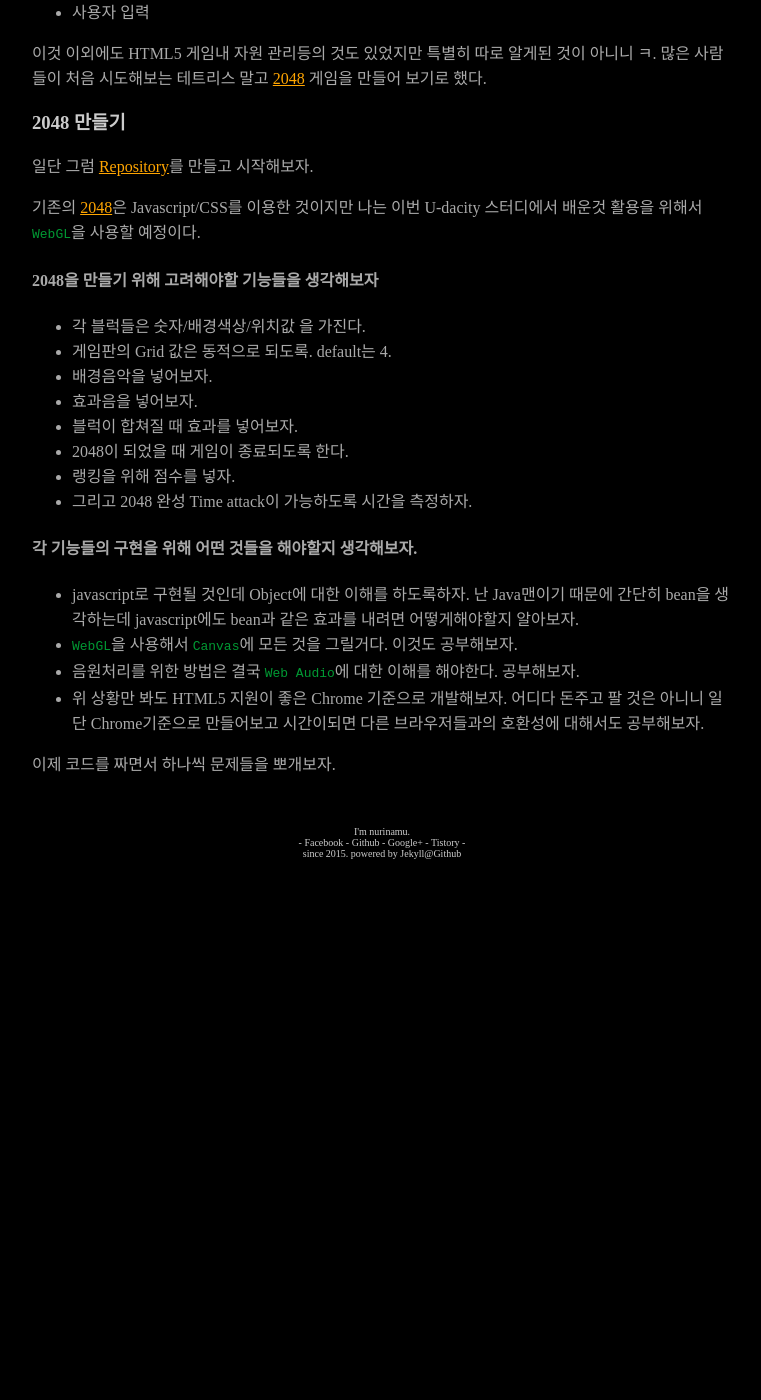
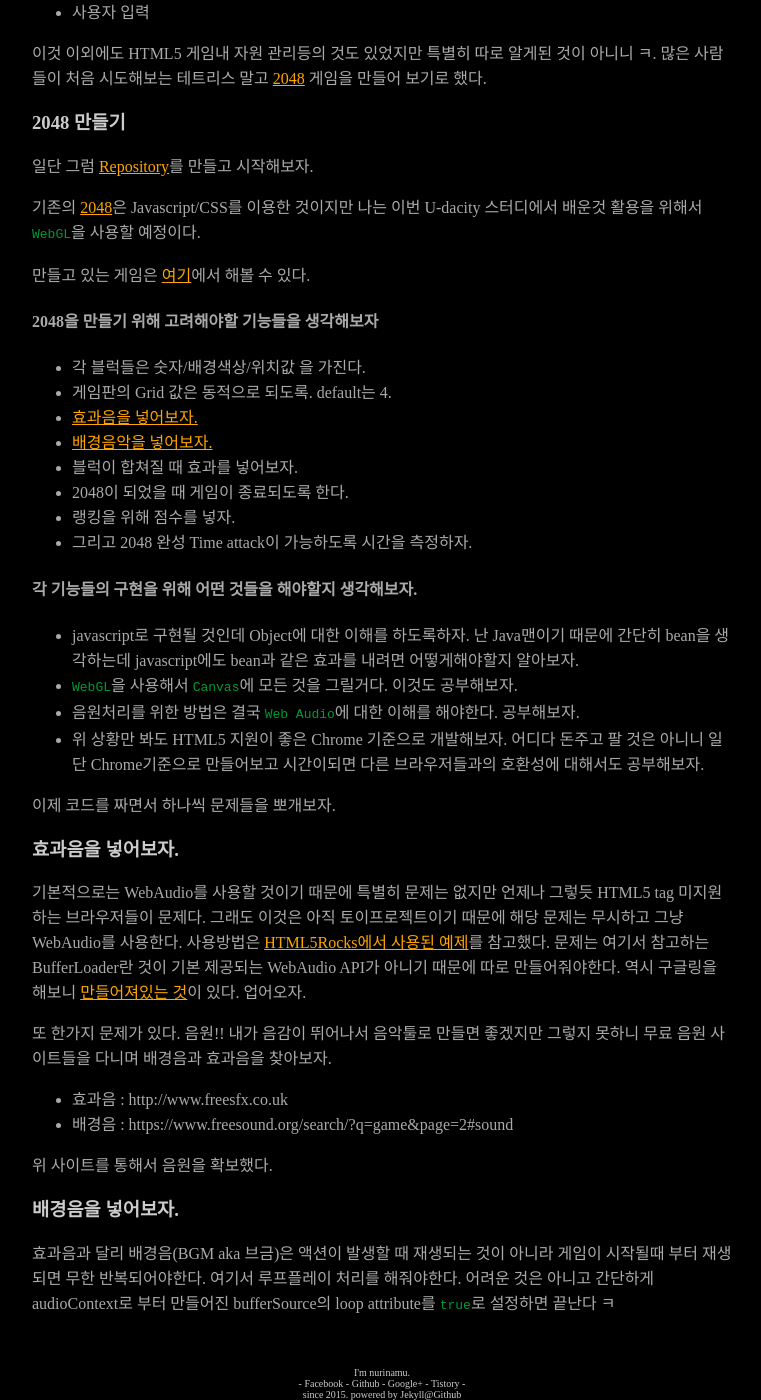
Before and after one commit to nurinamu/nurinamu.github.io, a Jekyll site: the page built from _posts/dev/2015-10-11-html5-game-2048.md, in a window 1280 px wide and 1400 px high, scrolled down 588 px. Shown: the whole window, without its empty margins (258-1019 px from the left). Built offline with Jekyll 4.4.1, drawn with Linux system fonts in a browser that asks for light colours; Markdown is read by kramdown in place of the engine named in the settings; before the commit the page ends 1447 px from its top, so only the background shows below that.

Commit message:
2048 내용추가.

```diff
--- a/_posts/dev/2015-10-11-html5-game-2048.md
+++ b/_posts/dev/2015-10-11-html5-game-2048.md
@@ -24,12 +24,14 @@
 
 기존의 [2048](https://gabrielecirulli.github.io/2048/)은 Javascript/CSS를 이용한 것이지만 나는 이번 U-dacity 스터디에서 배운것 활용을 위해서 `WebGL`을 사용할 예정이다.
 
+만들고 있는 게임은 [여기](http://www.nurinamu.com/nuri_2048)에서 해볼 수 있다.
+
 #### 2048을 만들기 위해 고려해야할 기능들을 생각해보자
 
 - 각 블럭들은 숫자/배경색상/위치값 을 가진다.
 - 게임판의 Grid 값은 동적으로 되도록. default는 4.
-- 배경음악을 넣어보자.
-- 효과음을 넣어보자.
+- [효과음을 넣어보자.](#효과음을-넣어보자.)
+- [배경음악을 넣어보자.](#배경음을-넣어보자.)
 - 블럭이 합쳐질 때 효과를 넣어보자.
 - 2048이 되었을 때 게임이 종료되도록 한다.
 - 랭킹을 위해 점수를 넣자.
@@ -43,3 +45,19 @@
 - 위 상황만 봐도 HTML5 지원이 좋은 Chrome 기준으로 개발해보자. 어디다 돈주고 팔 것은 아니니 일단 Chrome기준으로 만들어보고 시간이되면 다른 브라우저들과의 호환성에 대해서도 공부해보자.
 
 이제 코드를 짜면서 하나씩 문제들을 뽀개보자.
+
+### 효과음을 넣어보자.
+
+기본적으로는 WebAudio를 사용할 것이기 때문에 특별히 문제는 없지만 언제나 그렇듯 HTML5 tag 미지원하는 브라우저들이 문제다. 그래도 이것은 아직 토이프로젝트이기 때문에 해당 문제는 무시하고
+그냥 WebAudio를 사용한다. 사용방법은 [HTML5Rocks에서 사용된 예제](http://www.html5rocks.com/en/tutorials/webaudio/intro/?redirect_from_locale=ko)를 참고했다. 문제는 여기서 참고하는 BufferLoader란 것이 기본 제공되는 WebAudio API가 아니기 때문에 따로 만들어줘야한다. 역시 구글링을 해보니 [만들어져있는 것](http://middleearmedia.com/web-audio-api-bufferloader/)이 있다. 업어오자.
+
+또 한가지 문제가 있다. 음원!! 내가 음감이 뛰어나서 음악툴로 만들면 좋겠지만 그렇지 못하니 무료 음원 사이트들을 다니며 배경음과 효과음을 찾아보자.
+
+- 효과음 : http://www.freesfx.co.uk
+- 배경음 : https://www.freesound.org/search/?q=game&page=2#sound
+
+위 사이트를 통해서 음원을 확보했다.
+
+### 배경음을 넣어보자.
+
+효과음과 달리 배경음(BGM aka 브금)은 액션이 발생할 때 재생되는 것이 아니라 게임이 시작될때 부터 재생되면 무한 반복되어야한다. 여기서 루프플레이 처리를 해줘야한다. 어려운 것은 아니고 간단하게 audioContext로 부터 만들어진 bufferSource의 loop attribute를 `true`로 설정하면 끝난다 ㅋ
```
